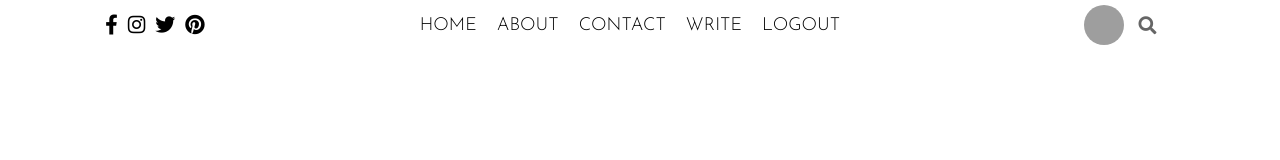
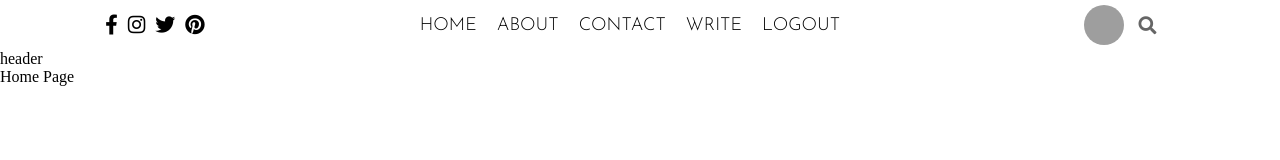
Before and after one commit to imsikun/Blog_client, a React (Create React App) app: page / in a window 1280 px wide. Shown: the top 160 px of the page. Built offline with nearby package versions, Linux system fonts and the light colour scheme; grey boxes are pictures that could not be loaded.

Commit message:
started working on the header section

```diff
--- a/src/App.js
+++ b/src/App.js
@@ -1,10 +1,12 @@
 import React from 'react'
 import TopBar from './components/topbar/TopBar'
+import Home from './pages/Home/Home'
 
 function App () {
   return (
     <div className='App'>
       <TopBar />
+      <Home />
     </div>
   )
 }
--- /dev/null
+++ b/src/components/header/Header.js
@@ -0,0 +1,5 @@
+import './header.css'
+
+export default function Header () {
+  return <div className='header'>header</div>
+}
--- /dev/null
+++ b/src/pages/Home/Home.js
@@ -0,0 +1,11 @@
+import './home.css'
+import Header from '../../components/header/Header'
+
+export default function Home () {
+  return (
+    <div className='home'>
+      <Header />
+      Home Page
+    </div>
+  )
+}
```
Also changed, not shown: src/components/header/header.css (added), src/pages/Home/home.css (added).
